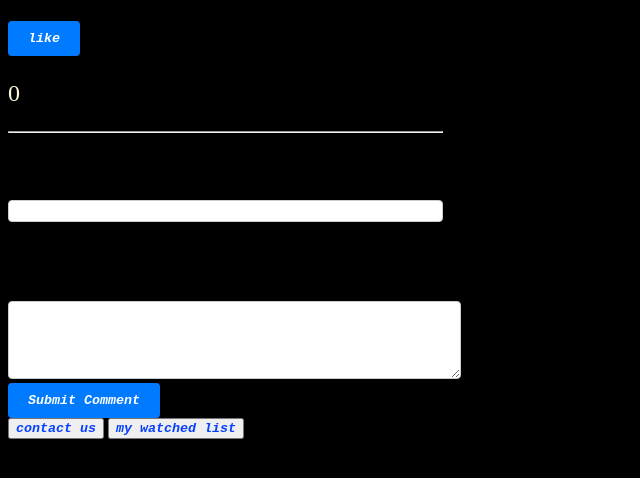
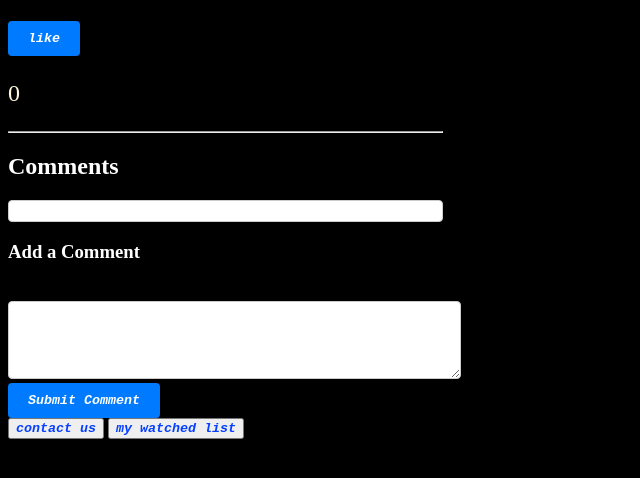
Before and after one commit to Anik1013/Anik, a PHP site: page / in a window 1280 px wide. Shown: the part 260-738 px from the top of the page, without its empty margins (0-640 px from the left). Run offline with PHP 8.4, Linux system fonts and the light colour scheme.

Commit message:
Update style.css

```diff
--- a/style.css
+++ b/style.css
@@ -4,6 +4,12 @@ h1{text-align: center;
     background-color:black; color: red;
 font-style: oblique;
 font-size: 50px;}
+h2{
+    color: white;
+}
+h3{
+    color: white;
+}
 body{background: rgb(0, 0, 0);}
 button{font-weight: bold;
 font-style: oblique;
@@ -46,6 +52,7 @@ aside{float: right;}
 }
 
 #comment {
+     color: white;
     width: 100%;
     padding: 8px;
     border: 1px solid #ccc;
```
